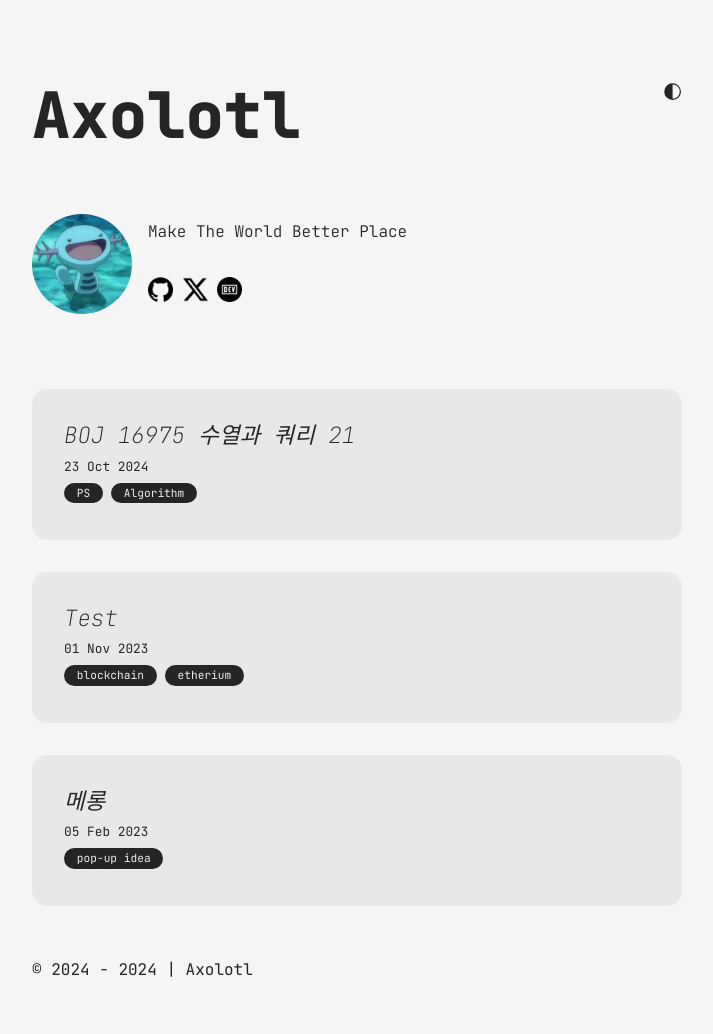
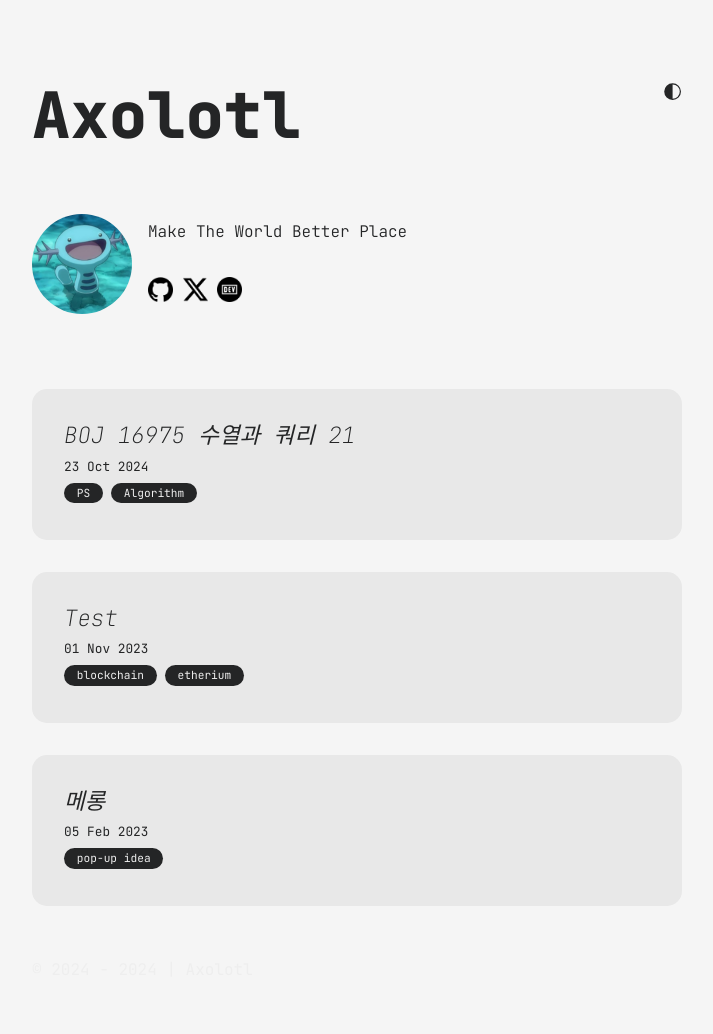
Before and after one commit to Girdled-Armadilo/Girdled-Armadilo.github.io, a Jekyll site: the page built from index.md, in a window 1280 px wide. Shown: the whole page, without its empty margins (283-996 px from the left). Built offline with Jekyll 4.4.1, drawn with Linux system fonts in a browser that asks for light colours.

Commit message:
footer font

```diff
--- a/assets/css/blog.css
+++ b/assets/css/blog.css
@@ -40,7 +40,11 @@ main {
   max-width: 650px;
   padding: 3rem 0;
 }
-
+footer {
+  font-family: "JetBrains Mono", monospace, "Noto Sans KR", sans-serif;
+  font-size: 1rem;
+  color: var(--gray-4);
+}
 /* header */
 
 #bio {
--- a/assets/css/post.css
+++ b/assets/css/post.css
@@ -97,6 +97,11 @@ main {
   padding: 0 0.8rem;
   line-height: 1.3rem;
   cursor: pointer;
+}
+footer {
+  font-family: "JetBrains Mono", monospace, "Noto Sans KR", sans-serif;
+  font-size: 1rem;
+  color: var(--gray-4);
 }
 
 /* markdown content */
```
